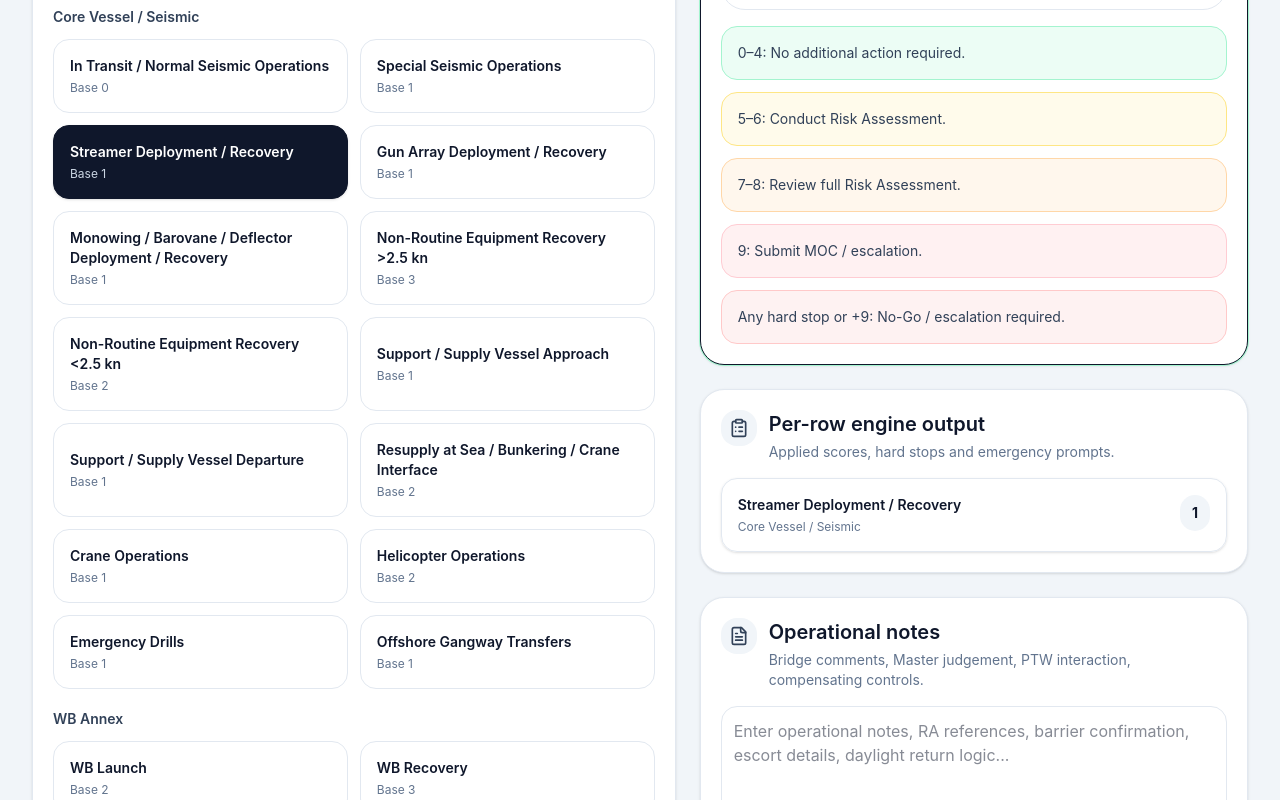
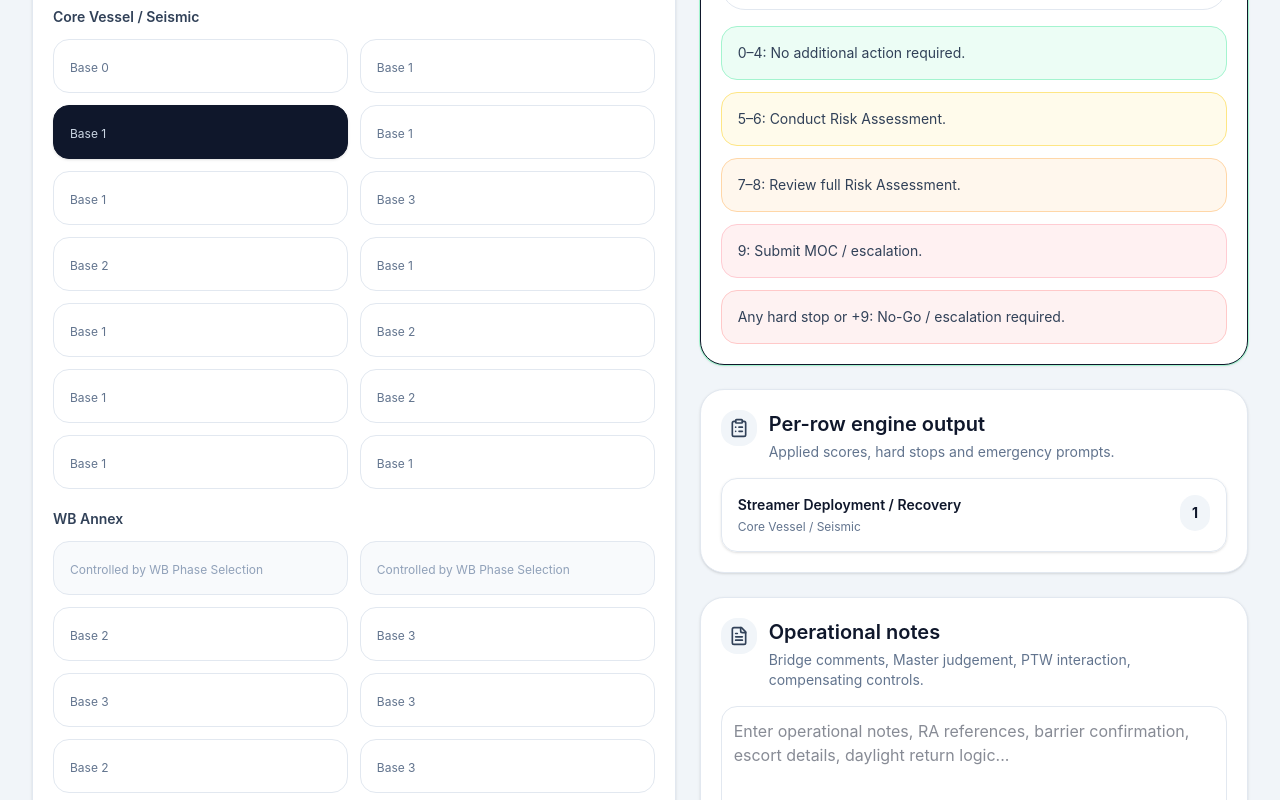
Before and after one commit to qhse2026/MOPO, a React (Vite) app: page / in a window 1280 px wide. Shown: the part 940-1740 px from the top of the page. Built offline with nearby package versions, Linux system fonts and the light colour scheme.

Commit message:
disable manual wb phase gate selection

```diff
--- a/src/App.tsx
+++ b/src/App.tsx
@@ -965,9 +965,15 @@ const selectedRowObjects = useMemo(
     };
   }, []);
 
-  const toggleRow = (id: string) => {
-    setSelectedRows((prev) => (prev.includes(id) ? prev.filter((item) => item !== id) : [...prev, id]));
-  };
+const toggleRow = (id: string) => {
+  if (id === WB_LAUNCH_ROW_ID || id === WB_RECOVERY_ROW_ID) {
+    return;
+  }
+
+  setSelectedRows((prev) =>
+    prev.includes(id) ? prev.filter((item) => item !== id) : [...prev, id]
+  );
+};
 
   const resetAll = () => {
     setSelectedRows(["streamer_deploy_recovery"]);
@@ -1684,16 +1690,31 @@ const selectedRowObjects = useMemo(
                     <div className="grid gap-3 md:grid-cols-2">
                       {groupedRows[family].map((row) => {
                         const checked = selectedRows.includes(row.id);
+                        const phaseControlled = row.id === WB_LAUNCH_ROW_ID || row.id === WB_RECOVERY_ROW_ID;
+
                         return (
                           <button
                             key={row.id}
                             type="button"
                             onClick={() => toggleRow(row.id)}
-                            className={`rounded-2xl border p-4 text-left transition ${checked ? "border-slate-900 bg-slate-900 text-white shadow-sm" : "border-slate-200 bg-white hover:border-slate-300 hover:shadow-sm"}`}
+                            className={`rounded-2xl border p-4 text-left transition ${
+                              phaseControlled
+                                ? "cursor-not-allowed border-slate-200 bg-slate-50 text-slate-400"
+                                : checked
+                                ? "border-slate-900 bg-slate-900 text-white shadow-sm"
+                                : "border-slate-200 bg-white hover:border-slate-300 hover:shadow-sm"
+                            }`}
                           >
-                            <div className="text-sm font-semibold">{row.label}</div>
-                            <div className={`mt-1 text-xs ${checked ? "text-slate-300" : "text-slate-500"}`}>
-                              {row.mode === "emergency" ? "Emergency command mode" : `Base ${row.base || 0}`}
+                            <div
+                              className={`mt-1 text-xs ${
+                                phaseControlled ? "text-slate-400" : checked ? "text-slate-300" : "text-slate-500"
+                              }`}
+                            >
+                              {phaseControlled
+                                ? "Controlled by WB Phase Selection"
+                                : row.mode === "emergency"
+                                ? "Emergency command mode"
+                                : `Base ${row.base || 0}`}
                             </div>
                             {row.description ? <div className={`mt-2 text-xs leading-5 ${checked ? "text-slate-300" : "text-slate-600"}`}>{row.description}</div> : null}
                           </button>
```
